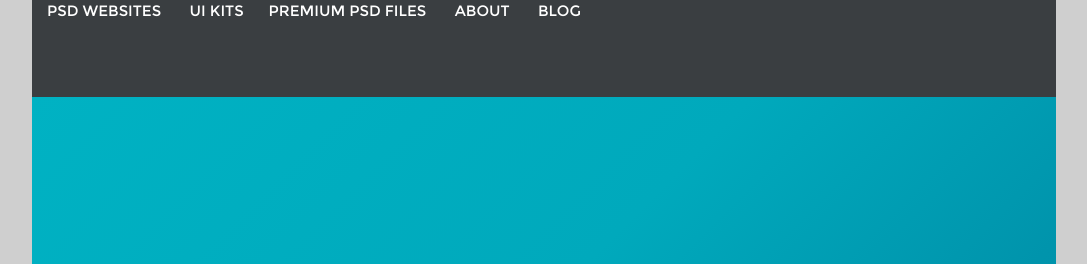
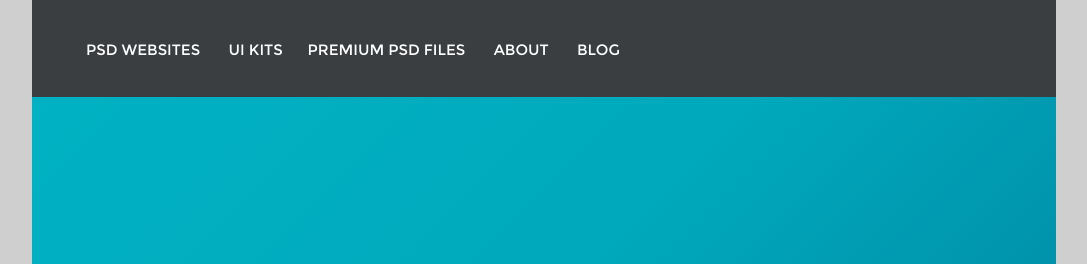
Before and after one commit to LuckyFox1/BlazRobar2, a website: page app/index.html in a window 1280 px wide. Shown: the top 264 px of the page, without its empty margins (96-1183 px from the left). Drawn offline with Linux system fonts and the light colour scheme; files that its build step writes are made by us from their sources; a web font is replaced by a local one.

Commit message:
Fix header

```diff
--- a/app/js/index.js
+++ b/app/js/index.js
@@ -1,3 +1,6 @@
+(function () {
+
+
     var menu = document.getElementById('menu-button');
     menu.addEventListener('click', function () {
         var display = document.getElementById('menu-bar').className;
@@ -5,6 +8,7 @@ menu.addEventListener('click', function () {
             ? document.getElementById('menu-bar').className = 'menu visible'
             : document.getElementById('menu-bar').className = 'menu invisible';
     });
+
 
     var i, width, left, right;
     var black0_5 = 'rgba(0, 0, 0, 0.5)';
@@ -238,3 +242,4 @@ function destroySlider() {
         gallery.style.cssText = "";
         gallery.style.height = "";
     }
+})();
--- a/app/less/index.less
+++ b/app/less/index.less
@@ -34,9 +34,10 @@ li {
     min-width: 320px;
     background-color: #3a3e41;
     height: 97px;
-    //padding: 41px 39px 39px 39px;
+    width: 100%;
     color: white;
     font-family: 'Montserrat Regular', sans-serif;
+    display: table;
     h2 {
         display: none;
     }
@@ -44,13 +45,12 @@ li {
         display: none;
     }
     ul {
-        //vertical-align: middle;
-        padding: 0 0 0 15px;
-        display: block;
-        height: 100%;
+        vertical-align: middle;
+        display: table-cell;
+        padding: 0 0 0 54px;
         & > li {
+            vertical-align: middle;
             display: inline-block;
-            vertical-align: middle;
             a {
                 color: white;
                 list-style-type: none;
@@ -209,6 +209,7 @@ li {
     .header {
         padding: 0;
         height: 75px;
+        display: block;
         h2 {
             margin: 23px 0 0 35.5px;
             font-size: 23px;
@@ -390,6 +391,7 @@ li {
         min-width: 320px;
         padding: 0;
         height: 38px;
+        display: block;
         h2 {
             vertical-align: middle;
             margin: 12px 0 0 18px;
--- a/public/js/index.js
+++ b/public/js/index.js
@@ -1,4 +1,6 @@
 'use strict';
+
+(function () {
 
     var menu = document.getElementById('menu-button');
     menu.addEventListener('click', function () {
@@ -234,3 +236,4 @@ function destroySlider() {
         gallery.style.cssText = "";
         gallery.style.height = "";
     }
+})();
--- a/public/style/main.css
+++ b/public/style/main.css
@@ -42,8 +42,10 @@ li {
   min-width: 320px;
   background-color: #3a3e41;
   height: 97px;
+  width: 100%;
   color: white;
   font-family: 'Montserrat Regular', sans-serif;
+  display: table;
 }
 .header h2 {
   display: none;
@@ -52,13 +54,13 @@ li {
   display: none;
 }
 .header ul {
-  padding: 0 0 0 15px;
-  display: block;
-  height: 100%;
+  vertical-align: middle;
+  display: table-cell;
+  padding: 0 0 0 54px;
 }
 .header ul > li {
+  vertical-align: middle;
   display: inline-block;
-  vertical-align: middle;
 }
 .header ul > li a {
   color: white;
@@ -213,6 +215,7 @@ li {
   .header {
     padding: 0;
     height: 75px;
+    display: block;
   }
   .header h2 {
     margin: 23px 0 0 35.5px;
@@ -389,6 +392,7 @@ li {
     min-width: 320px;
     padding: 0;
     height: 38px;
+    display: block;
   }
   .header h2 {
     vertical-align: middle;
```
Lines whose indentation alone changed are shown as unchanged.
